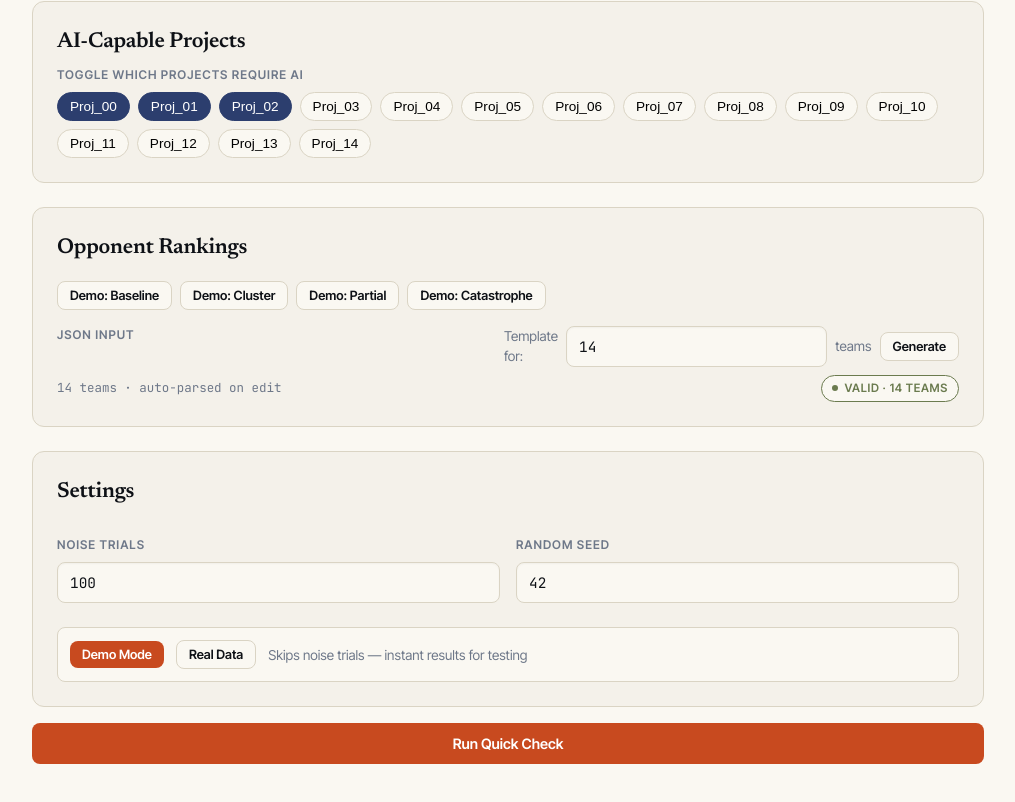
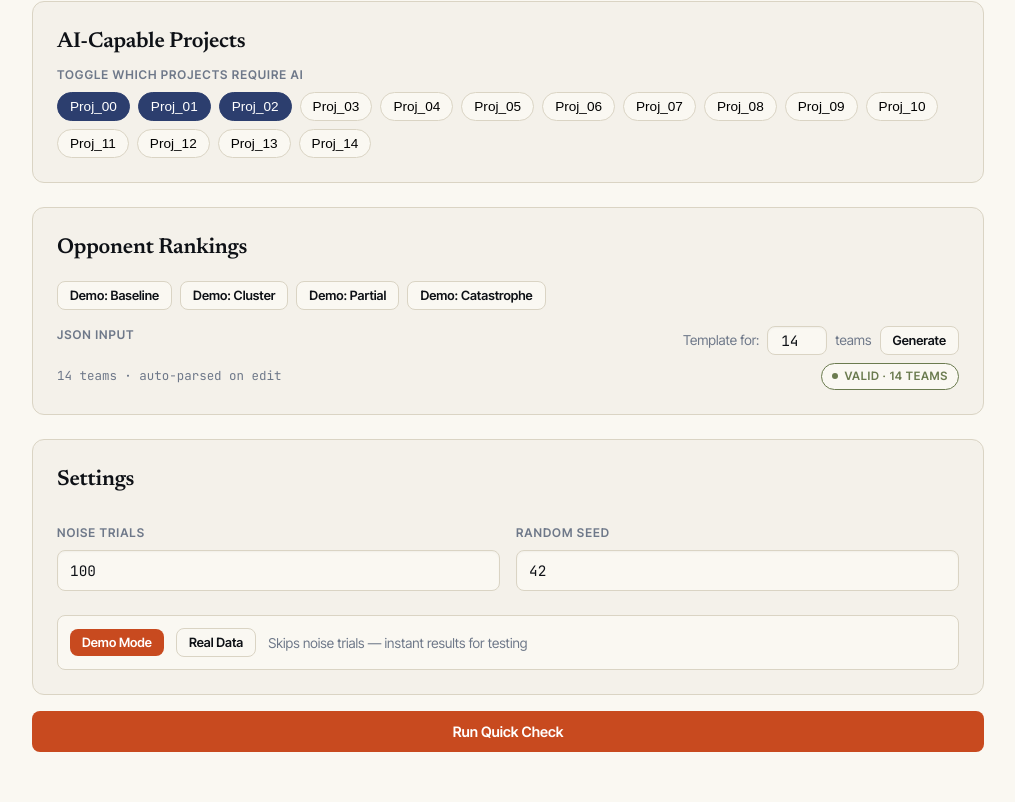
Before and after one commit to Parth-Sundaram/CapApp, a React (Vite) app: page / in a window 1280 px wide. Shown: the part 1101-1903 px from the top of the page, without its empty margins (132-1147 px from the left). Built offline with nearby package versions, Linux system fonts and the light colour scheme.

Commit message:
Add styles for template input field

```diff
--- a/src/index.css
+++ b/src/index.css
@@ -758,3 +758,9 @@ textarea:focus {
   border-color: var(--ember);
   box-shadow: 0 0 0 3px var(--ember-soft);
 }
+
+.template-input {
+  width: 60px !important;
+  padding: 4px 8px !important;
+  text-align: center;
+}
```
